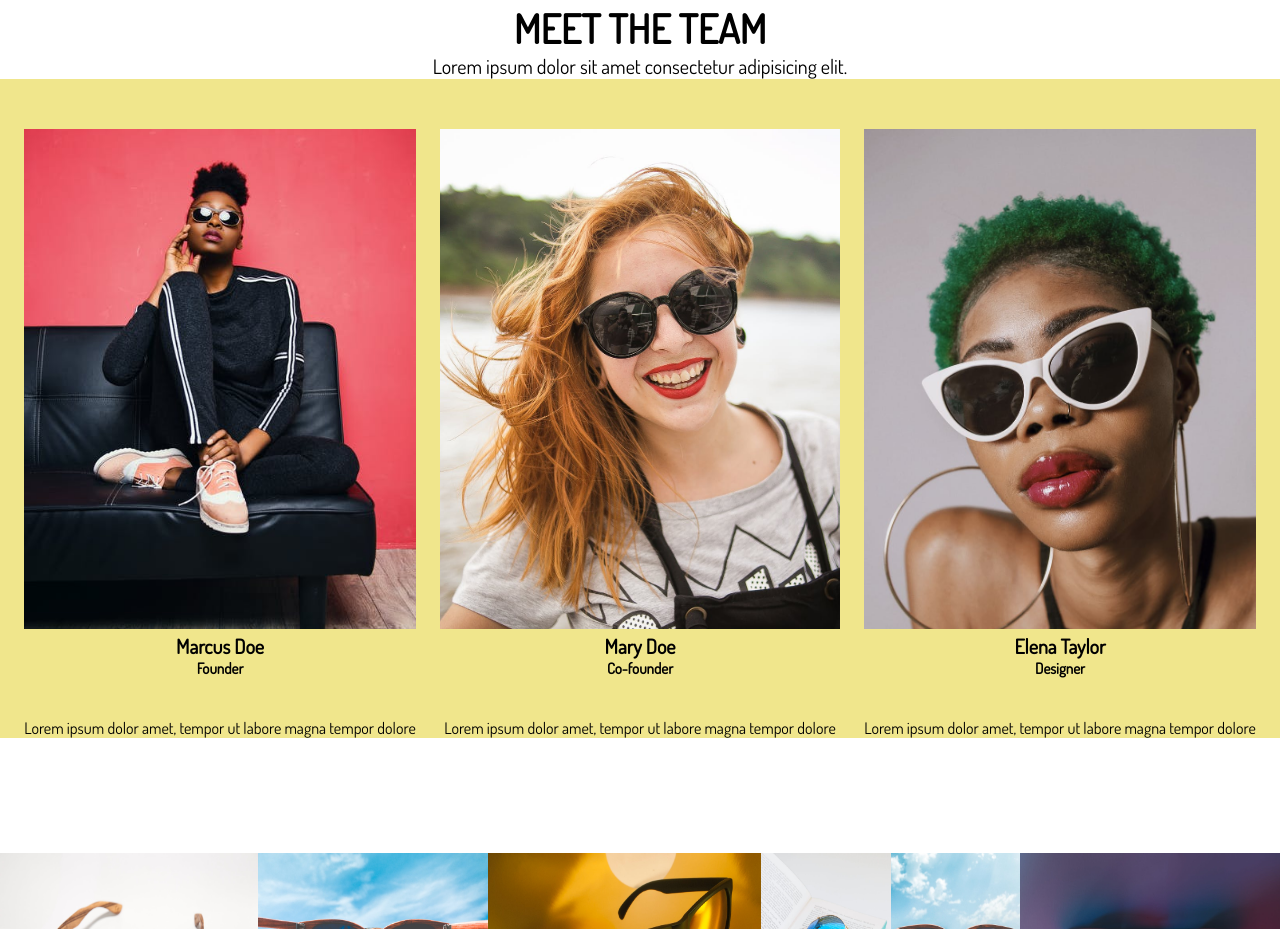
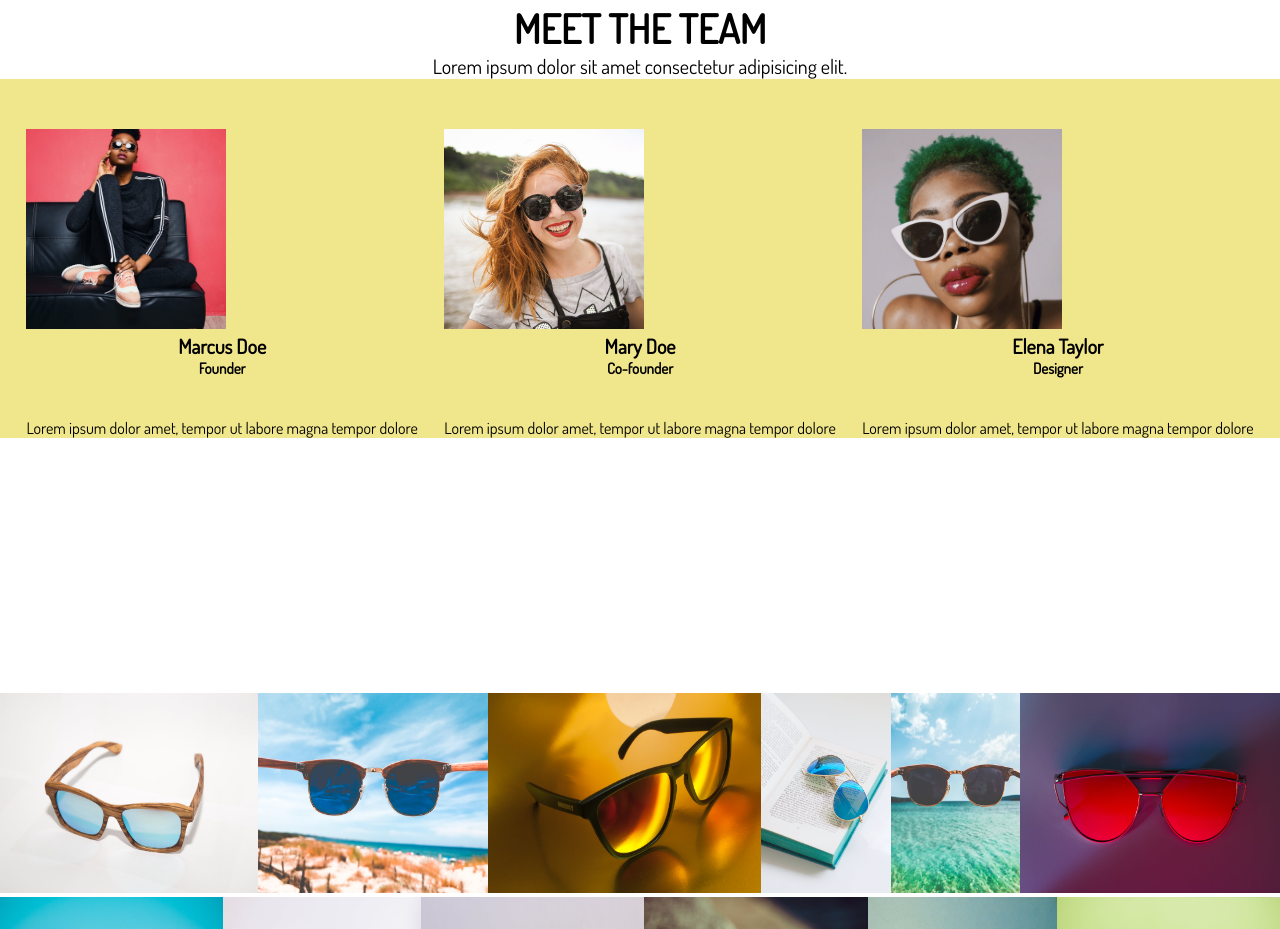
Before and after one commit to Elizabet-codes/First-Gls, a plain HTML site: page index.html in a window 1280 px wide. Shown: the part 2437-3366 px from the top of the page. Drawn offline with Linux system fonts and the light colour scheme.

Commit message:
resized photos

```diff
--- a/css/index.css
+++ b/css/index.css
@@ -348,6 +348,16 @@
         width:300px;
 
     }
+    .team-img img{
+        max-width:200px;
+        height:200px;
+
+
+    }
+    .section-team{
+        height:80vh;
+    }
+
 
 }
 @media(max-width:720){
@@ -364,4 +374,6 @@
  .main-services{
     font-size:3px;
  }
+
+
 }
```
